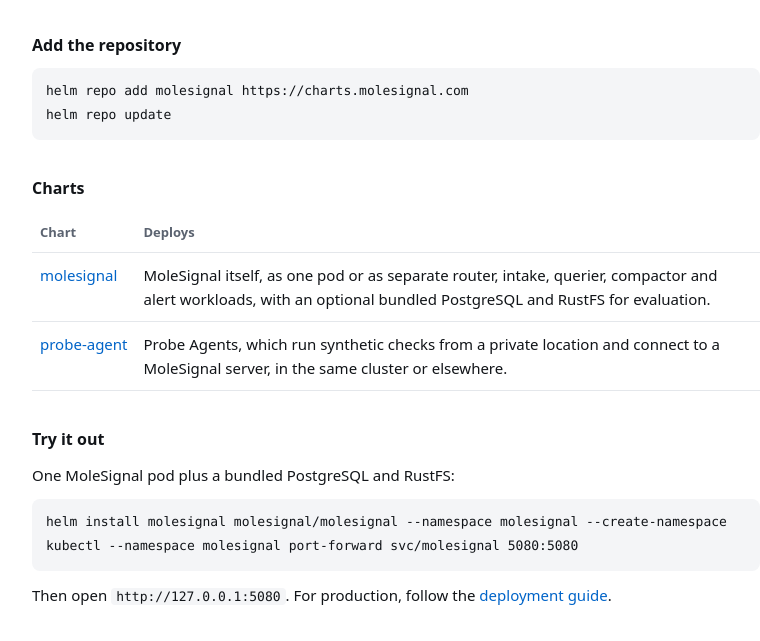
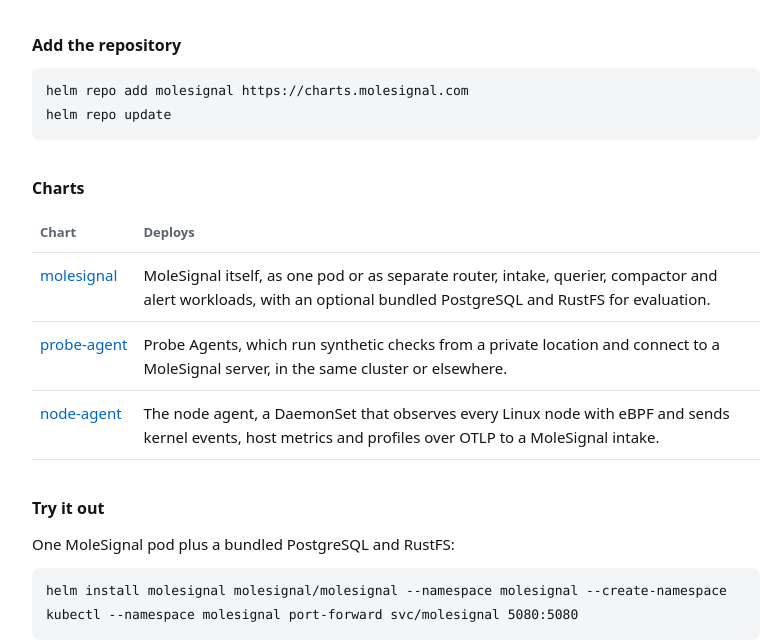
Before and after one commit to molesignal/molesignal-helm, a plain HTML site: page index.html in a window 1280 px wide. Shown: the part 124-765 px from the top of the page, without its empty margins (244-1004 px from the left). Drawn offline with Linux system fonts and the light colour scheme.

Commit message:
Update the landing page

```diff
--- a/index.html
+++ b/index.html
@@ -73,6 +73,10 @@ helm repo update</code></pre>
         <td><a href="https://github.com/molesignal/molesignal-helm/tree/main/charts/probe-agent">probe-agent</a></td>
         <td>Probe Agents, which run synthetic checks from a private location and connect to a MoleSignal server, in the same cluster or elsewhere.</td>
       </tr>
+      <tr>
+        <td><a href="https://github.com/molesignal/molesignal-helm/tree/main/charts/node-agent">node-agent</a></td>
+        <td>The node agent, a DaemonSet that observes every Linux node with eBPF and sends kernel events, host metrics and profiles over OTLP to a MoleSignal intake.</td>
+      </tr>
     </tbody>
   </table>
 
```
